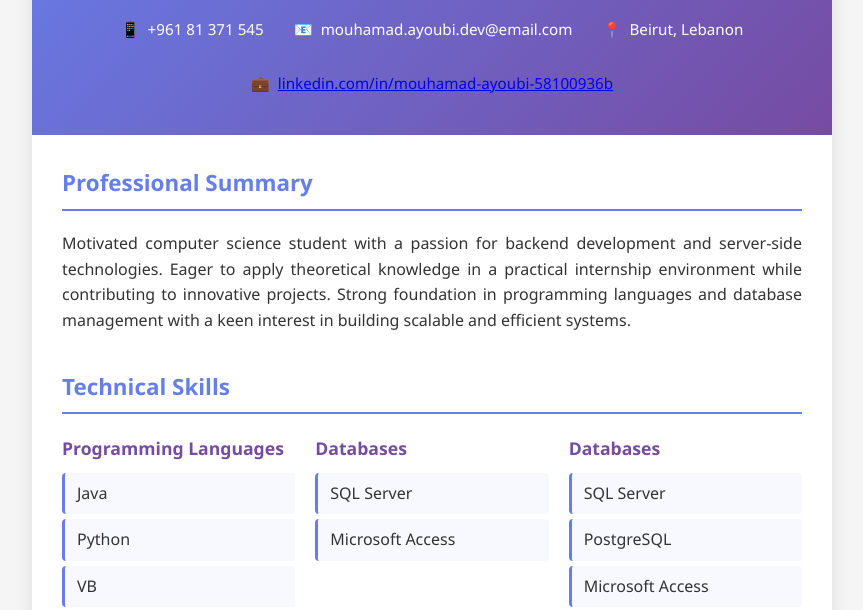
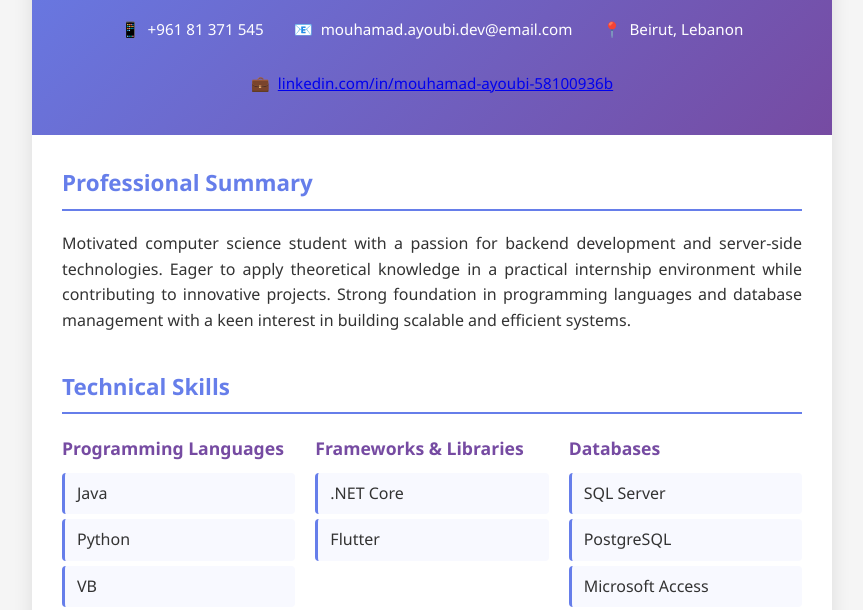
Before and after one commit to MouhamadAyoubi/mouhamadAyoubi.github.io, a plain HTML site: page index.html in a window 1280 px wide. Shown: the part 168-778 px from the top of the page, without its empty margins (208-1071 px from the left). Drawn offline with Linux system fonts and the light colour scheme.

Commit message:
Update index.html

```diff
--- a/index.html
+++ b/index.html
@@ -239,13 +239,13 @@
                                 <li>HTML</li>
                             </ul>
                         </div>
-                        <div class="skill-category">
-                            <h3>Databases</h3>
-                            <ul class="skill-list">
-                                <li>SQL Server</li>
-                                <li>Microsoft Access</li>
-                            </ul>
-                        </div>
+                            <div class="skill-category">
+                                <h3>Frameworks & Libraries</h3>
+                                <ul class="skill-list">
+                                    <li>.NET Core</li>
+                                    <li>Flutter</li>
+                                </ul>
+                            </div>
                             <div class="skill-category">
                                 <h3>Databases</h3>
                                 <ul class="skill-list">
```
